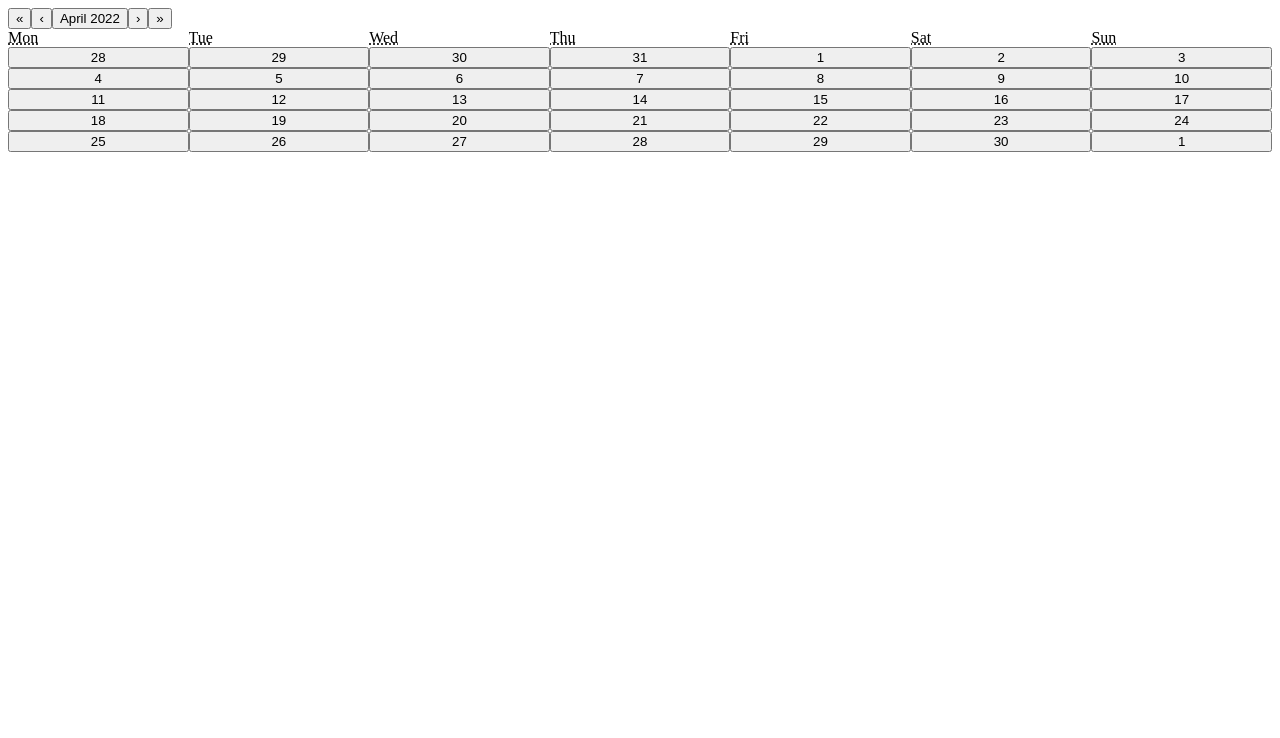
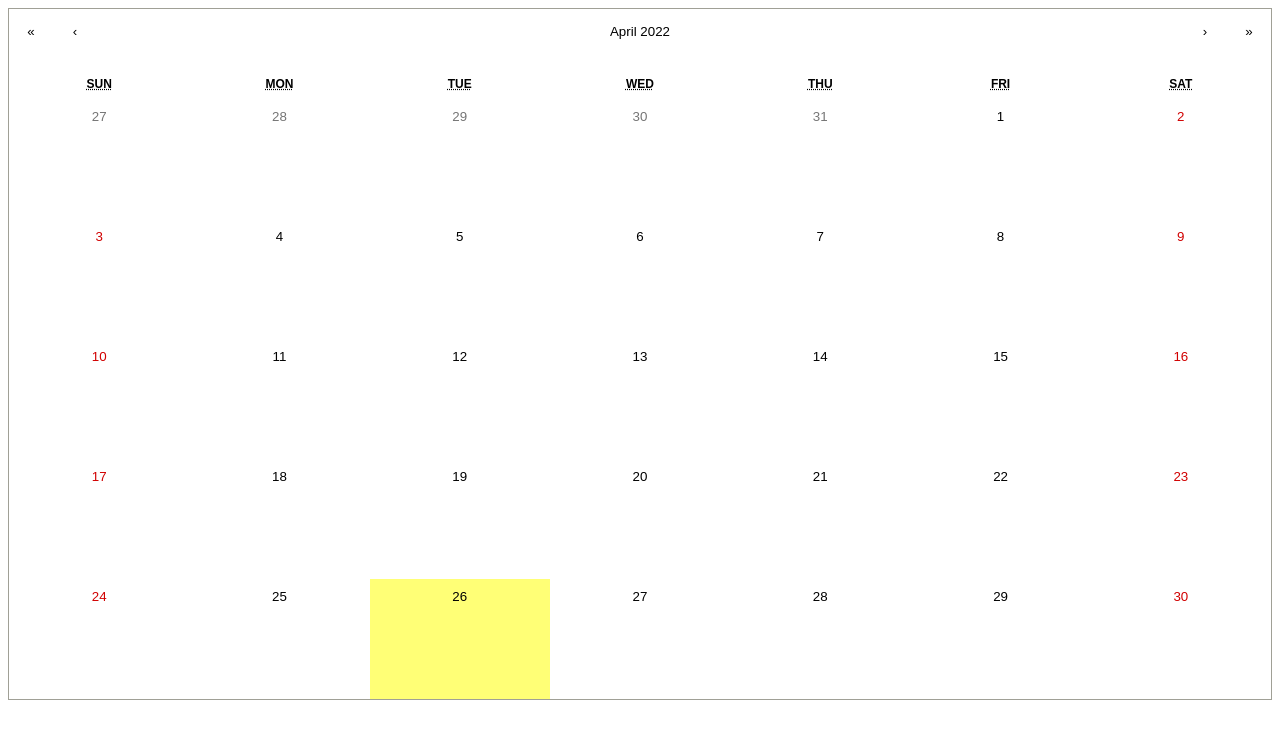
Before and after one commit to Adel-es/mogakko_bot_front, a React (Create React App) app: page /manage in a window 1280 px wide. Shown: the top 738 px of the page. Built offline with nearby package versions, Linux system fonts and the light colour scheme.

Commit message:
fix : Calendar 부분을 react-calendar로 대체
- 한 달 달력 리스트를 2차원 array(1d: week, 0d: day)에서 1차원 Map(0d: day) 자료구조로 변경

```diff
--- /dev/null
+++ b/src/components/calendar/CustomCalendar.js
@@ -0,0 +1,181 @@
+import { Calendar } from "react-calendar";
+import { useState } from "react";
+import styled from "styled-components";
+import SimplePersonTag from "../persontag/SimplePersonTag";
+
+function CustomCalendar({
+	calendarOfCurrentMonth,
+	schedulesOfCurrentMonth,
+	onClickDayOnCalendar,
+	onActiveStartDateChangeOnCalendar,
+}) {
+	// TODO:
+	// const handle
+	function tileContent({ date, view }) {
+		if (view === "month") {
+			if (!calendarOfCurrentMonth.has(date.toDateString()))
+				return <SimplePersonTagWrapper></SimplePersonTagWrapper>;
+
+			const todayScheduleIds = Array.from(
+				calendarOfCurrentMonth.get(date.toDateString())["schedules"]
+			);
+
+			return (
+				<SimplePersonTagWrapper>
+					{todayScheduleIds.map((id, index) => (
+						<SimplePersonTag
+							key={index}
+							name={schedulesOfCurrentMonth.get(id)["name"]}
+						></SimplePersonTag>
+					))}
+				</SimplePersonTagWrapper>
+			);
+		}
+	}
+	return (
+		<CalendarWrapper>
+			<Calendar
+				calendarType="US"
+				tileContent={({ date, view }) => tileContent({ date, view })}
+				onClickDay={(value) => onClickDayOnCalendar({ _selectedDay: value })}
+				onActiveStartDateChange={({ activeStartDate, view }) =>
+					view === "month"
+						? onActiveStartDateChangeOnCalendar({
+								_startDate: activeStartDate,
+						  })
+						: null
+				}
+			></Calendar>
+		</CalendarWrapper>
+	);
+}
+const SimplePersonTagWrapper = styled.div`
+	height: 80px;
+	width: 100%;
+	overflow-wrap: break-word;
+	// overflow-y: auto;
+
+	display: inline-block;
+	text-align: center;
+	// background-color: green;
+`;
+const CalendarWrapper = styled.div`
+	.react-calendar {
+		width: 100%;
+		max-width: 100%;
+		background: white;
+		border: 1px solid #a0a096;
+		font-family: Arial, Helvetica, sans-serif;
+		line-height: 1.125em;
+	}
+	.react-calendar--doubleView {
+		width: 700px;
+	}
+	.react-calendar--doubleView .react-calendar__viewContainer {
+		display: flex;
+		margin: -0.5em;
+	}
+	.react-calendar--doubleView .react-calendar__viewContainer > * {
+		width: 50%;
+		margin: 0.5em;
+	}
+	.react-calendar,
+	.react-calendar *,
+	.react-calendar *:before,
+	.react-calendar *:after {
+		-moz-box-sizing: border-box;
+		-webkit-box-sizing: border-box;
+		box-sizing: border-box;
+	}
+	.react-calendar button {
+		margin: 0;
+		border: 0;
+		outline: none;
+	}
+	.react-calendar button:enabled:hover {
+		cursor: pointer;
+	}
+	.react-calendar__navigation {
+		display: flex;
+		height: 44px;
+		margin-bottom: 1em;
+	}
+	.react-calendar__navigation button {
+		min-width: 44px;
+		background: none;
+	}
+	.react-calendar__navigation button:disabled {
+		background-color: #f0f0f0;
+	}
+	.react-calendar__navigation button:enabled:hover,
+	.react-calendar__navigation button:enabled:focus {
+		background-color: #e6e6e6;
+	}
+	.react-calendar__month-view__weekdays {
+		text-align: center;
+		text-transform: uppercase;
+		font-weight: bold;
+		font-size: 0.75em;
+	}
+	.react-calendar__month-view__weekdays__weekday {
+		padding: 0.5em;
+	}
+	.react-calendar__month-view__weekNumbers .react-calendar__tile {
+		display: flex;
+		align-items: center;
+		justify-content: center;
+		font-size: 0.75em;
+		font-weight: bold;
+	}
+	.react-calendar__month-view__days__day--weekend {
+		color: #d10000;
+	}
+	.react-calendar__month-view__days__day--neighboringMonth {
+		color: #757575;
+	}
+	.react-calendar__year-view .react-calendar__tile,
+	.react-calendar__decade-view .react-calendar__tile,
+	.react-calendar__century-view .react-calendar__tile {
+		padding: 2em 0.5em;
+	}
+	.react-calendar__tile {
+		max-width: 100%;
+		padding: 10px 6.6667px;
+		background: none;
+		text-align: center;
+		line-height: 16px;
+	}
+	.react-calendar__tile:disabled {
+		background-color: #f0f0f0;
+	}
+	.react-calendar__tile:enabled:hover,
+	.react-calendar__tile:enabled:focus {
+		background-color: #e6e6e6;
+	}
+	.react-calendar__tile--now {
+		background: #ffff76;
+	}
+	.react-calendar__tile--now:enabled:hover,
+	.react-calendar__tile--now:enabled:focus {
+		background: #ffffa9;
+	}
+	.react-calendar__tile--hasActive {
+		background: #76baff;
+	}
+	.react-calendar__tile--hasActive:enabled:hover,
+	.react-calendar__tile--hasActive:enabled:focus {
+		background: #a9d4ff;
+	}
+	.react-calendar__tile--active {
+		background: #006edc;
+		color: white;
+	}
+	.react-calendar__tile--active:enabled:hover,
+	.react-calendar__tile--active:enabled:focus {
+		background: #1087ff;
+	}
+	.react-calendar--selectRange .react-calendar__tile--hover {
+		background-color: #e6e6e6;
+	}
+`;
+export default CustomCalendar;
--- a/src/pages/StudyManager.js
+++ b/src/pages/StudyManager.js
@@ -1,17 +1,9 @@
-// import Calendar from "../components/calendar/Calendar";
-import Calendar from "react-calendar";
 import DailyDetailInfo from "../components/dailydetail/DailyDetailInfo";
 import ScheduleInfoStruct from "../utils/schedule/ScheduleInfoStruct";
-import {
-	getDay,
-	getWeekOfMonth,
-	isSameMonth,
-	compareAsc,
-	sub,
-	add,
-} from "date-fns";
+import { differenceInCalendarDays, addDays } from "date-fns";
 import { useState } from "react";
-import { GenerateCalendarOfCurrentMonth } from "../utils/calendar/CalendarDateGeneration";
+import { GenerateCalendarOfCurrentMonth } from "../utils/calendar/MonthListGenerator";
+import CustomCalendar from "../components/calendar/CustomCalendar";
 
 const samplePeopleInfo = [
 	ScheduleInfoStruct(
@@ -48,161 +40,106 @@ const samplePeopleInfo = [
 	),
 ];
 
-function mergePeopleInfoAndCalendar(currentDay, daysOfMonth, peopleInfo) {
-	// 달력의 날짜 정보와, 각 날짜에 생성된 스케줄 정보를 병합함.
-	peopleInfo.sort(function (p1, p2) {
-		return compareAsc(p1.startTime, p2.startTime);
-	});
-	for (let person of peopleInfo) {
-		if (!isSameMonth(currentDay, person.startTime)) continue;
-		const weekIndex = getWeekOfMonth(person.startTime) - 1;
-		const dayIndex = getDay(person.startTime);
-		if ("peopleInfo" in daysOfMonth[weekIndex][dayIndex]) {
-			daysOfMonth[weekIndex][dayIndex]["peopleInfo"].push(person);
-		} else {
-			daysOfMonth[weekIndex][dayIndex]["peopleInfo"] = [person];
-		}
-	}
-	return daysOfMonth;
-}
-
-function test_mergePeopleInfoAndCalendar(
+function mergeCalendarAndSchedules(
 	calendarOfCurrentMonth,
 	schedulesOfCurrentMonth
 ) {
-	for (let schedule of schedulesOfCurrentMonth) {
-		const weekIndex = getWeekOfMonth(schedule.startTime) - 1;
-		const dayIndex = getDay(schedule.startTime);
-		if ("schedules" in calendarOfCurrentMonth[weekIndex][dayIndex]) {
-			calendarOfCurrentMonth[weekIndex][dayIndex]["schedules"].add(schedule.id);
-		} else {
-			calendarOfCurrentMonth[weekIndex][dayIndex]["schedules"] = new Set().add(
-				schedule.id
+	console.log("&&schedulesOfCurrentMonth: ", schedulesOfCurrentMonth);
+	for (let [key, schedule] of schedulesOfCurrentMonth) {
+		const distance = differenceInCalendarDays(
+			schedule["endTime"],
+			schedule["startTime"]
+		);
+		const containedDates = [];
+		for (let i = 0; i < distance + 1; i++) {
+			console.log(
+				" Plus Date: ",
+				addDays(schedule["startTime"], i).toDateString()
 			);
+			containedDates.push(addDays(schedule["startTime"], i).toDateString());
+		}
+		for (const date of containedDates) {
+			if (!calendarOfCurrentMonth.has(date)) continue;
+			calendarOfCurrentMonth.get(date)["schedules"].add(schedule.id);
 		}
 	}
 	return calendarOfCurrentMonth;
 }
 
-function getPeopleInfoOfSelectedDay(selectedDay, daysInfoOfMonth) {
-	const weekIndex = getWeekOfMonth(selectedDay) - 1;
-	const dayIndex = getDay(selectedDay);
-	if ("peopleInfo" in daysInfoOfMonth[weekIndex][dayIndex]) {
-		return daysInfoOfMonth[weekIndex][dayIndex]["peopleInfo"];
-	}
-	return [];
-}
-
-function getCalendarDayOfSelectedDay(selectedDay, calendarOfCurrentMonth) {
-	const weekIndex = getWeekOfMonth(selectedDay) - 1;
-	const dayIndex = getDay(selectedDay);
-	console.log(weekIndex, dayIndex);
-	return calendarOfCurrentMonth[weekIndex][dayIndex];
-}
-
-function getSchedulesOfSelectedDay(
+function getSchedulesOnSelectedDay(
 	selectedDay,
 	calendarOfCurrentMonth,
 	schedulesOfCurrentMonth
 ) {
-	const calendarDayOfSelectedDay = getCalendarDayOfSelectedDay(
-		selectedDay,
-		calendarOfCurrentMonth
+	if (!calendarOfCurrentMonth.has(selectedDay.toDateString())) return [];
+	console.log("in func:", selectedDay);
+	const idsOfSelectedDay = Array.from(
+		calendarOfCurrentMonth.get(selectedDay.toDateString())["schedules"]
 	);
-	if ("schedules" in calendarDayOfSelectedDay === false) return [];
-	const scheduleIdsInSelectedDay = calendarDayOfSelectedDay["schedules"];
-	const schedulesOfSelectedDay = [];
-	for (const id of scheduleIdsInSelectedDay) {
-		scheduleIdsInSelectedDay.push(schedulesOfCurrentMonth.get(id));
-	}
+	const schedulesOfSelectedDay = idsOfSelectedDay.map((id) =>
+		schedulesOfCurrentMonth.get(id)
+	);
+
 	return schedulesOfSelectedDay;
 }
 
 function StudyManager() {
-	const [currentCalendarDate, setCurrentCalendarDate] = useState(new Date());
-
-	const handleMoveCalendarMonth = ({ left, right }) => {
-		if (left && !right) {
-			setCurrentCalendarDate((current) => sub(current, { months: 1 }));
-		} else if (!left && right) {
-			setCurrentCalendarDate((current) => add(current, { months: 1 }));
-		} else {
-			console.error("calendar header button is not working well");
-		}
-	};
-
+	const [startDateOnCalendar, setStartDateOnCalendar] = useState(new Date());
 	const [dayClicked, setDayClicked] = useState(false);
 	const [selectedDay, setSelectedDay] = useState(new Date());
-	const [schedulesOfSelectedDay, setSchedulesOfSelectedDay] = useState([]);
-	// let schedulesOfSelectedDay = [];
-	// FIXME: test용 samplePeopleInfo를 넣기 위한 거, => API 연결 시, [] 빈 array로 초기화함.
-	const [schedulesOfCurrentMonth, setSchedulesOfCurrentMonth] =
-		useState(samplePeopleInfo);
+	const [schedulesOfCurrentMonth, setSchedulesOfCurrentMonth] = useState(
+		new Map(samplePeopleInfo.map((personInfo) => [personInfo.id, personInfo]))
+	);
 
-	const [test_schedulesOfCurrentMonth, setTest_schedulesOfCurrentMonth] =
-		useState(
-			new Map(samplePeopleInfo.map((personInfo) => [personInfo.id, personInfo]))
-		);
-
-	// FIXME: mergePeople~~ 함수는 임시 test용 함수 (calendar와 schedule 정보를 array로 병합시킴.)
-	//	calendarOfCurrentMonth 에는 각 day에 schedule의 id를 Set()으로 저장,
-	//	schedulesOfCurrentMonth 에는 schedule을 Map(id, {schedule 정보})에 저장.
-	const calendarOfCurrentMonth = mergePeopleInfoAndCalendar(
-		currentCalendarDate,
-		GenerateCalendarOfCurrentMonth(currentCalendarDate),
+	/**
+	 * calendarOfCurrentMonth 에는 각 day에 schedule의 id를 Set()으로 저장,
+	 * schedulesOfCurrentMonth 에는 schedule을 Map(id, {schedule 정보})에 저장.
+	 */
+	// console.log("&&schedulesOfCurrentMonth: ", schedulesOfCurrentMonth);
+	const calendarOfCurrentMonth = mergeCalendarAndSchedules(
+		GenerateCalendarOfCurrentMonth(startDateOnCalendar),
 		schedulesOfCurrentMonth
 	);
-	const test_calendarOfCurrentMonth = test_mergePeopleInfoAndCalendar(
-		GenerateCalendarOfCurrentMonth(currentCalendarDate),
+	console.log("calendarOfCurrentMonth: ", calendarOfCurrentMonth);
+	const schedulesOfSelectedDay = getSchedulesOnSelectedDay(
+		selectedDay,
+		calendarOfCurrentMonth,
 		schedulesOfCurrentMonth
 	);
 
-	const handleSelectDayForDetail = ({
-		_selectedDay,
-		_dayClicked,
-		// peopleInfoOfSelectedDay,
-	}) => {
-		setSelectedDay(_selectedDay);
-		setDayClicked(_dayClicked);
-		// setSchedulesOfSelectedDay(
-		// 	getSchedulesOfSelectedDay(
-		// 		_selectedDay,
-		// 		calendarOfCurrentMonth,
-		// 		schedulesOfCurrentMonth
-		// 	)
-		// );
-		setSchedulesOfSelectedDay(
-			getPeopleInfoOfSelectedDay(
-				_selectedDay, // day
-				calendarOfCurrentMonth
-			)
-		);
-		console.log(
-			getSchedulesOfSelectedDay(
-				_selectedDay,
-				calendarOfCurrentMonth,
-				schedulesOfCurrentMonth
-			)
-		);
+	const handleClickDayOnCalendar = ({ _selectedDay }) => {
+		if (selectedDay.toDateString() === _selectedDay.toDateString()) {
+			setDayClicked((current) => !current);
+		} else {
+			setDayClicked(true);
+			setSelectedDay(_selectedDay);
+		}
+	};
+	const handleActiveStartDateChangeOnCalendar = ({ _startDate }) => {
+		setStartDateOnCalendar(_startDate);
 	};
 
+	// TODO: create가 안됨.
 	const handleCreateSchedule = (personInfo) => {
-		setSchedulesOfCurrentMonth(schedulesOfCurrentMonth.concat([personInfo]));
+		const tempId = schedulesOfCurrentMonth.size + 1;
+		setSchedulesOfCurrentMonth((prev) => new Map(prev).set(tempId, personInfo));
 	};
 	console.log("Study Manager render");
+	console.log("schedulesOfCurrentMonth: ", schedulesOfCurrentMonth);
+	console.log("schedulesOfSelectedDay: ", schedulesOfSelectedDay);
 
 	// TODO: samplePeopleInfo가 Calendar에 바로 반영이 되지 않고 있음
 	// TODO: 다른 day를 클릭했을 때, create box가 사라지지 않음. 아예 detail view를 없애고 난 후, 다시 열어보면  create box가 사라져있음.
 	return (
 		<div>
-			{/* <Calendar
-				currentCalendarDate={currentCalendarDate}
-				schedulesOfCurrentMonth={test_schedulesOfCurrentMonth}
-				calendarOfCurrentMonth={test_calendarOfCurrentMonth}
-				onMoveCalendarMonth={handleMoveCalendarMonth}
-				onSelectDayForDetail={handleSelectDayForDetail}
-			></Calendar> */}
-			<Calendar></Calendar>
+			<CustomCalendar
+				calendarOfCurrentMonth={calendarOfCurrentMonth}
+				schedulesOfCurrentMonth={schedulesOfCurrentMonth}
+				onClickDayOnCalendar={handleClickDayOnCalendar}
+				onActiveStartDateChangeOnCalendar={
+					handleActiveStartDateChangeOnCalendar
+				}
+			></CustomCalendar>
 			{dayClicked ? (
 				<DailyDetailInfo
 					selectedDay={selectedDay}
--- /dev/null
+++ b/src/utils/calendar/MonthListGenerator.js
@@ -0,0 +1,31 @@
+import {
+	startOfWeek,
+	endOfMonth,
+	startOfMonth,
+	addDays,
+	compareAsc,
+} from "date-fns";
+
+const DATE_WEEK_LENGTH = 7;
+
+const GenerateOneMonth = (monthStart) => {
+	const daysOfMonth = new Map();
+	const monthEnd = endOfMonth(monthStart);
+	let currentDay = startOfWeek(monthStart);
+	while (compareAsc(currentDay, monthEnd) <= 0) {
+		for (let i = 0; i < DATE_WEEK_LENGTH; i++) {
+			daysOfMonth.set(currentDay.toDateString(), {
+				date: currentDay,
+				schedules: new Set(),
+			});
+			currentDay = addDays(currentDay, 1);
+		}
+	}
+	return daysOfMonth;
+};
+
+const GenerateCalendarOfCurrentMonth = (currentCalendarDate) => {
+	return GenerateOneMonth(startOfMonth(currentCalendarDate));
+};
+
+export { GenerateCalendarOfCurrentMonth };
```
Also changed, not shown: src/components/dailydetail/DailyDetailInfoBody.js (+6 -3 lines), src/utils/calendar/CalendarDateGeneration.js (deleted, +0 -43 lines).
